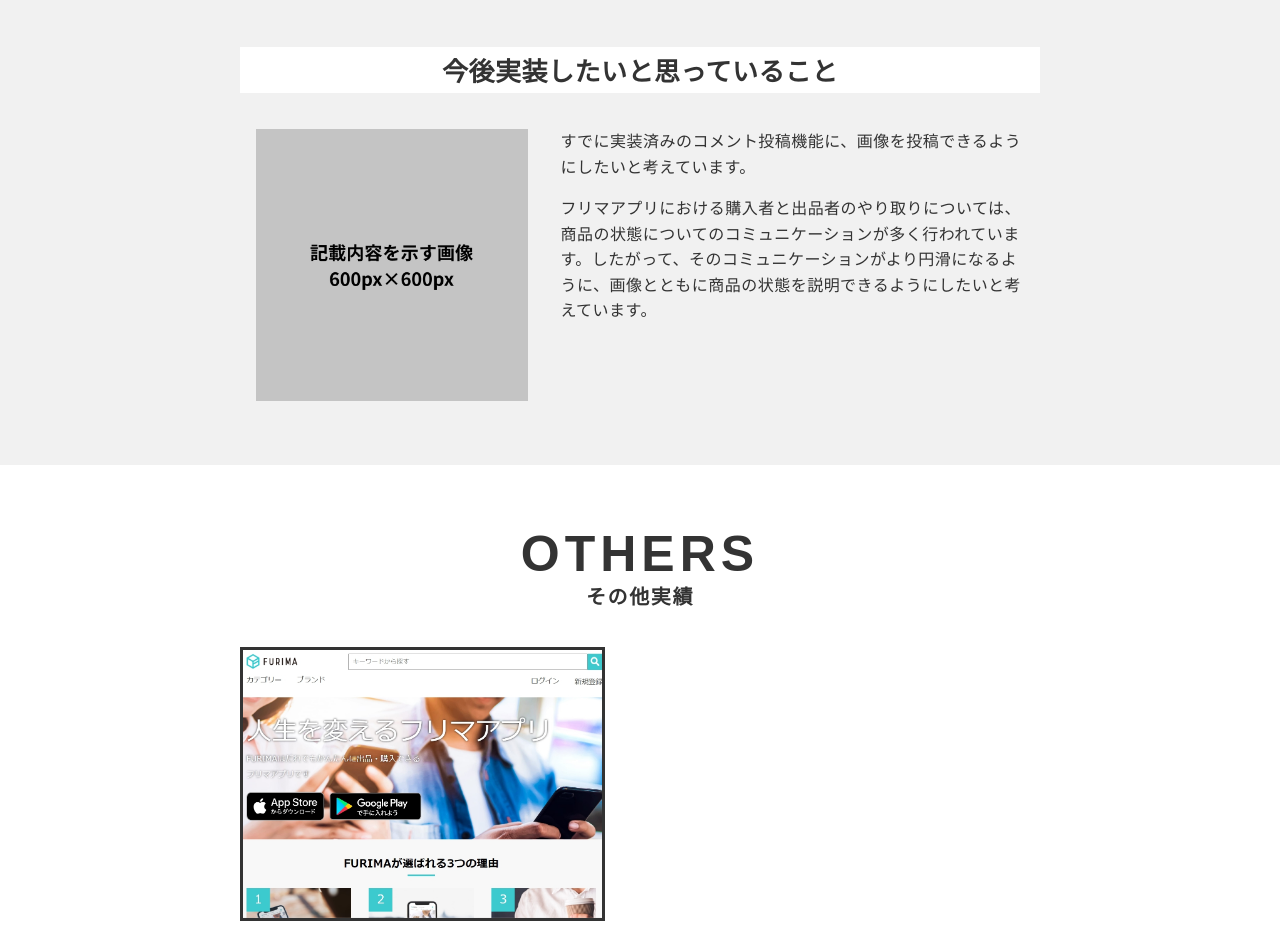
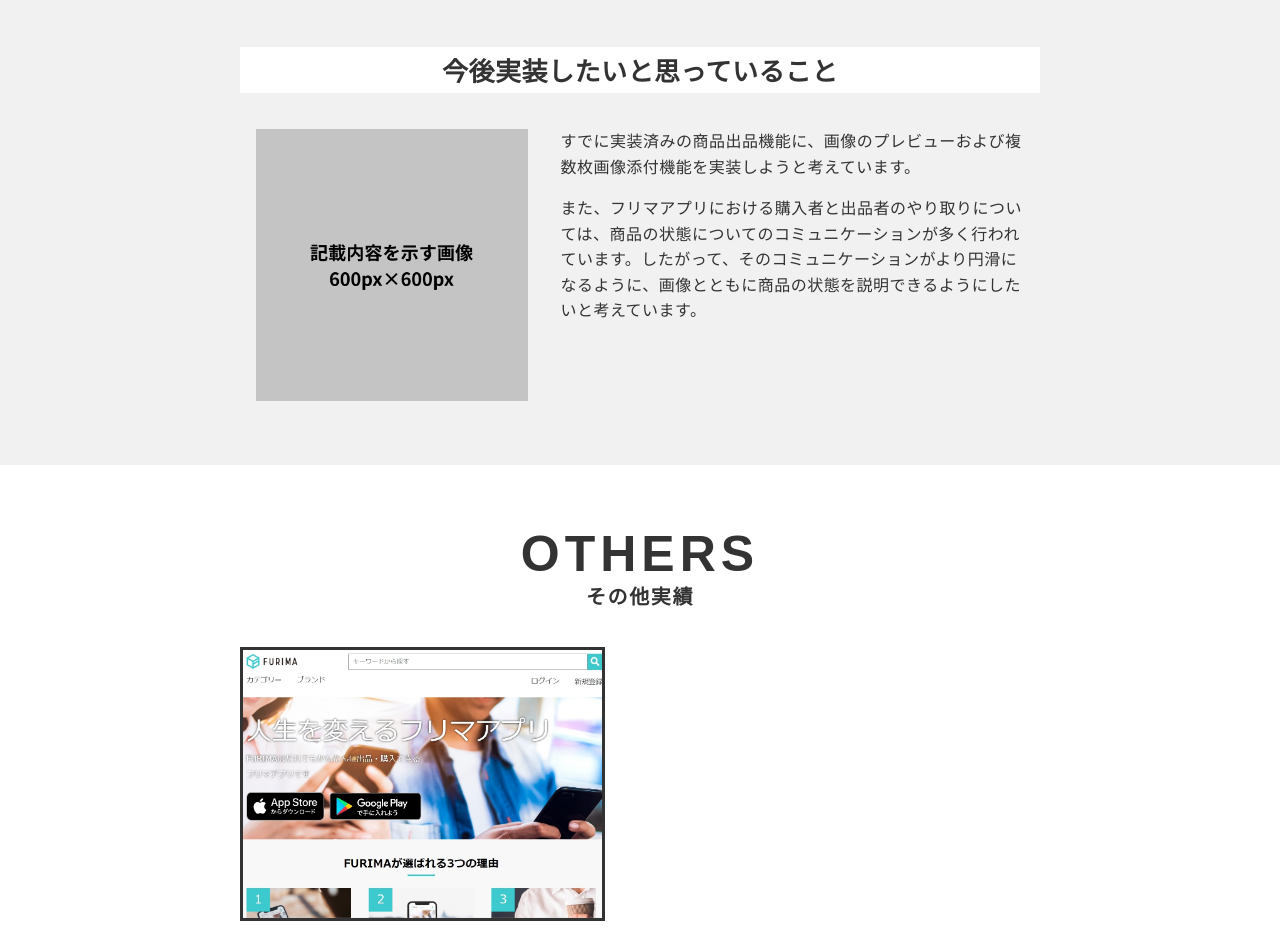
Before and after one commit to meichanpapa/portfolio-site, a plain HTML site: page works/01.html in a window 1280 px wide. Shown: the part 2420-3349 px from the top of the page. Drawn offline with nearby package versions, Linux system fonts and the light colour scheme.

Commit message:
文言変更1

```diff
--- a/works/01.html
+++ b/works/01.html
@@ -165,10 +165,10 @@
                 <!-- 記載番号：16 -->
                 <div class="p-work-about__item-block-text">
                   <p>
-                    すでに実装済みのコメント投稿機能に、画像を投稿できるようにしたいと考えています。
+                    すでに実装済みの商品出品機能に、画像のプレビューおよび複数枚画像添付機能を実装しようと考えています。
                   </p>
                   <p>
-                    フリマアプリにおける購入者と出品者のやり取りについては、商品の状態についてのコミュニケーションが多く行われています。したがって、そのコミュニケーションがより円滑になるように、画像とともに商品の状態を説明できるようにしたいと考えています。
+                    また、フリマアプリにおける購入者と出品者のやり取りについては、商品の状態についてのコミュニケーションが多く行われています。したがって、そのコミュニケーションがより円滑になるように、画像とともに商品の状態を説明できるようにしたいと考えています。
                   </p>
                 </div>
               </div>
```
Also changed, not shown: index.html (+1 -1 lines), 1 other file.
